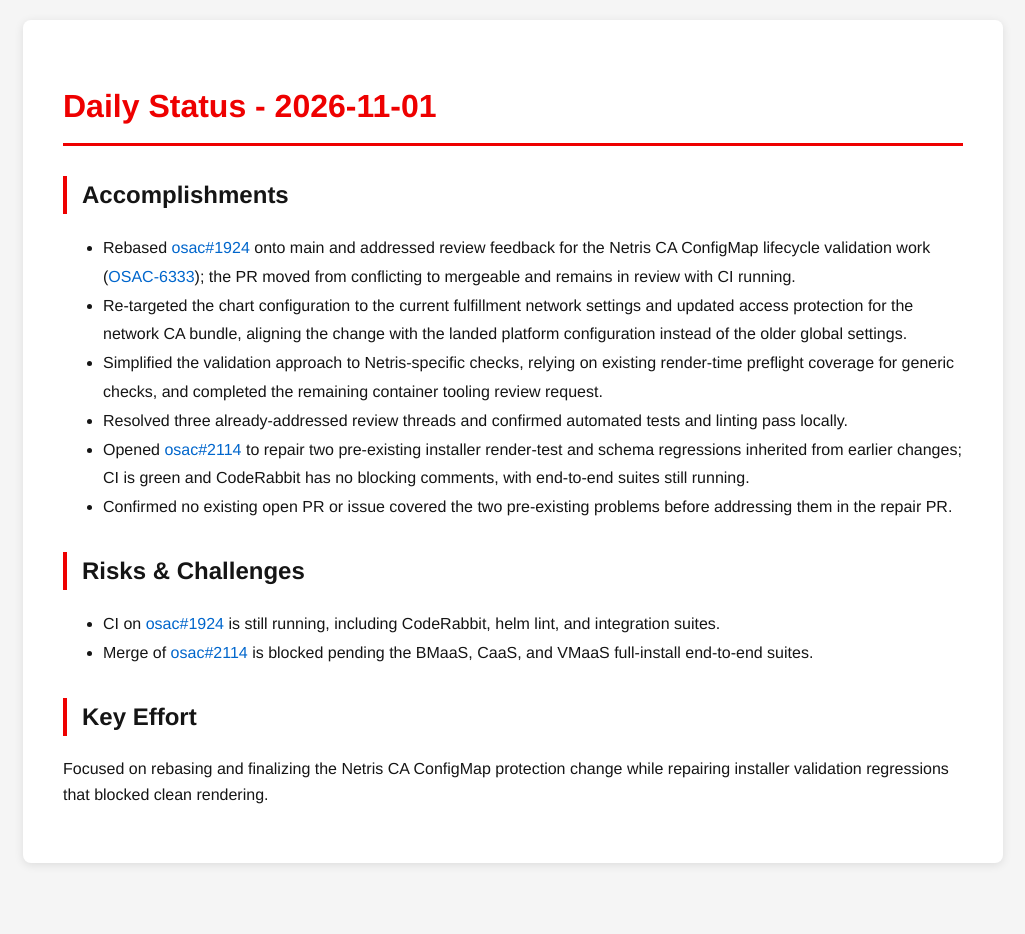
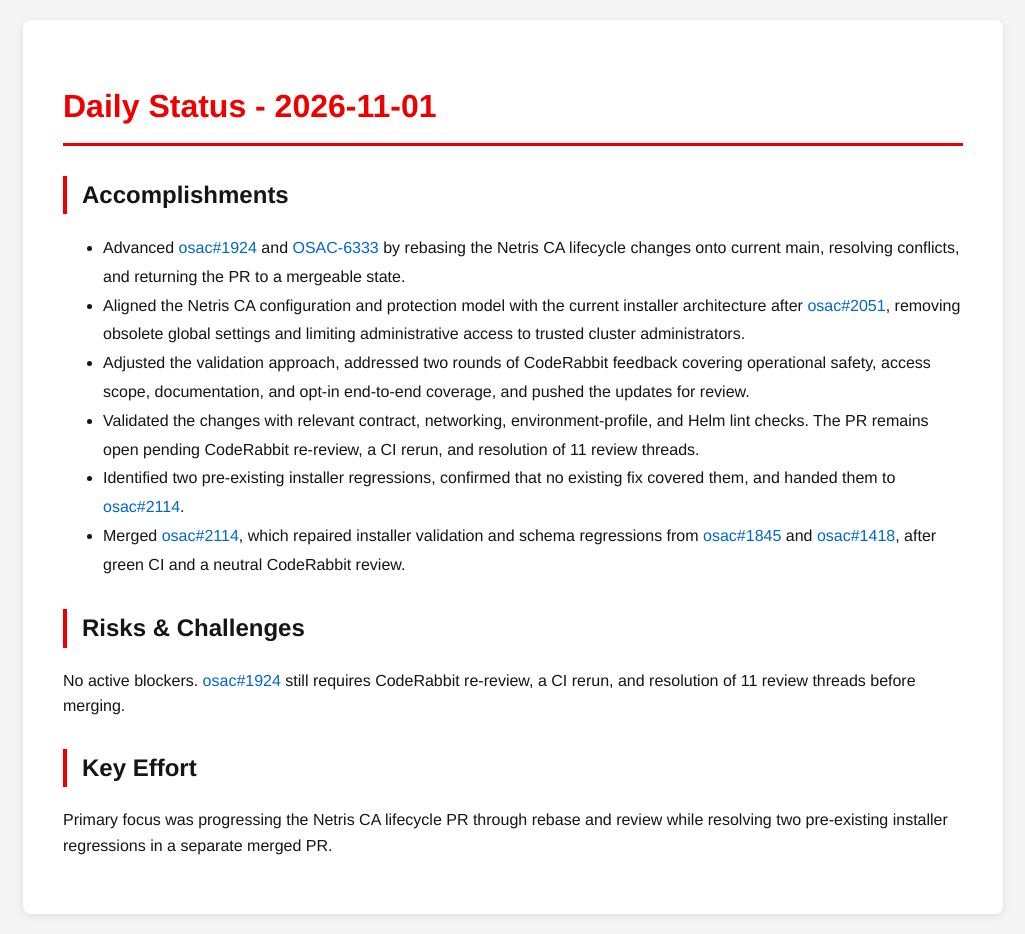
Before and after one commit to tzvatot/daily-status, a Jekyll site: the page built from 2026-11-01.md, in a window 1280 px wide. Shown: the whole page, without its empty margins (127-1152 px from the left). Built offline with Jekyll 4.4.1, drawn with Linux system fonts in a browser that asks for light colours; before the commit the page ends 900 px from its top, so only the background shows below that.

Commit message:
Daily status update - 2026-11-01

```diff
--- a/2026-11-01.md
+++ b/2026-11-01.md
@@ -7,16 +7,15 @@ date: 2026-11-01
 # Daily Status - 2026-11-01
 
 ## Accomplishments
-- Rebased [osac#1924](https://github.com/osac-project/osac/pull/1924) onto main and addressed review feedback for the Netris CA ConfigMap lifecycle validation work ([OSAC-6333](https://redhat.atlassian.net/browse/OSAC-6333)); the PR moved from conflicting to mergeable and remains in review with CI running.
-- Re-targeted the chart configuration to the current fulfillment network settings and updated access protection for the network CA bundle, aligning the change with the landed platform configuration instead of the older global settings.
-- Simplified the validation approach to Netris-specific checks, relying on existing render-time preflight coverage for generic checks, and completed the remaining container tooling review request.
-- Resolved three already-addressed review threads and confirmed automated tests and linting pass locally.
-- Opened [osac#2114](https://github.com/osac-project/osac/pull/2114) to repair two pre-existing installer render-test and schema regressions inherited from earlier changes; CI is green and CodeRabbit has no blocking comments, with end-to-end suites still running.
-- Confirmed no existing open PR or issue covered the two pre-existing problems before addressing them in the repair PR.
+- Advanced [osac#1924](https://github.com/osac-project/osac/pull/1924) and [OSAC-6333](https://redhat.atlassian.net/browse/OSAC-6333) by rebasing the Netris CA lifecycle changes onto current main, resolving conflicts, and returning the PR to a mergeable state.
+- Aligned the Netris CA configuration and protection model with the current installer architecture after [osac#2051](https://github.com/osac-project/osac/pull/2051), removing obsolete global settings and limiting administrative access to trusted cluster administrators.
+- Adjusted the validation approach, addressed two rounds of CodeRabbit feedback covering operational safety, access scope, documentation, and opt-in end-to-end coverage, and pushed the updates for review.
+- Validated the changes with relevant contract, networking, environment-profile, and Helm lint checks. The PR remains open pending CodeRabbit re-review, a CI rerun, and resolution of 11 review threads.
+- Identified two pre-existing installer regressions, confirmed that no existing fix covered them, and handed them to [osac#2114](https://github.com/osac-project/osac/pull/2114).
+- Merged [osac#2114](https://github.com/osac-project/osac/pull/2114), which repaired installer validation and schema regressions from [osac#1845](https://github.com/osac-project/osac/pull/1845) and [osac#1418](https://github.com/osac-project/osac/pull/1418), after green CI and a neutral CodeRabbit review.
 
 ## Risks & Challenges
-- CI on [osac#1924](https://github.com/osac-project/osac/pull/1924) is still running, including CodeRabbit, helm lint, and integration suites.
-- Merge of [osac#2114](https://github.com/osac-project/osac/pull/2114) is blocked pending the BMaaS, CaaS, and VMaaS full-install end-to-end suites.
+No active blockers. [osac#1924](https://github.com/osac-project/osac/pull/1924) still requires CodeRabbit re-review, a CI rerun, and resolution of 11 review threads before merging.
 
 ## Key Effort
-Focused on rebasing and finalizing the Netris CA ConfigMap protection change while repairing installer validation regressions that blocked clean rendering.
+Primary focus was progressing the Netris CA lifecycle PR through rebase and review while resolving two pre-existing installer regressions in a separate merged PR.
```
